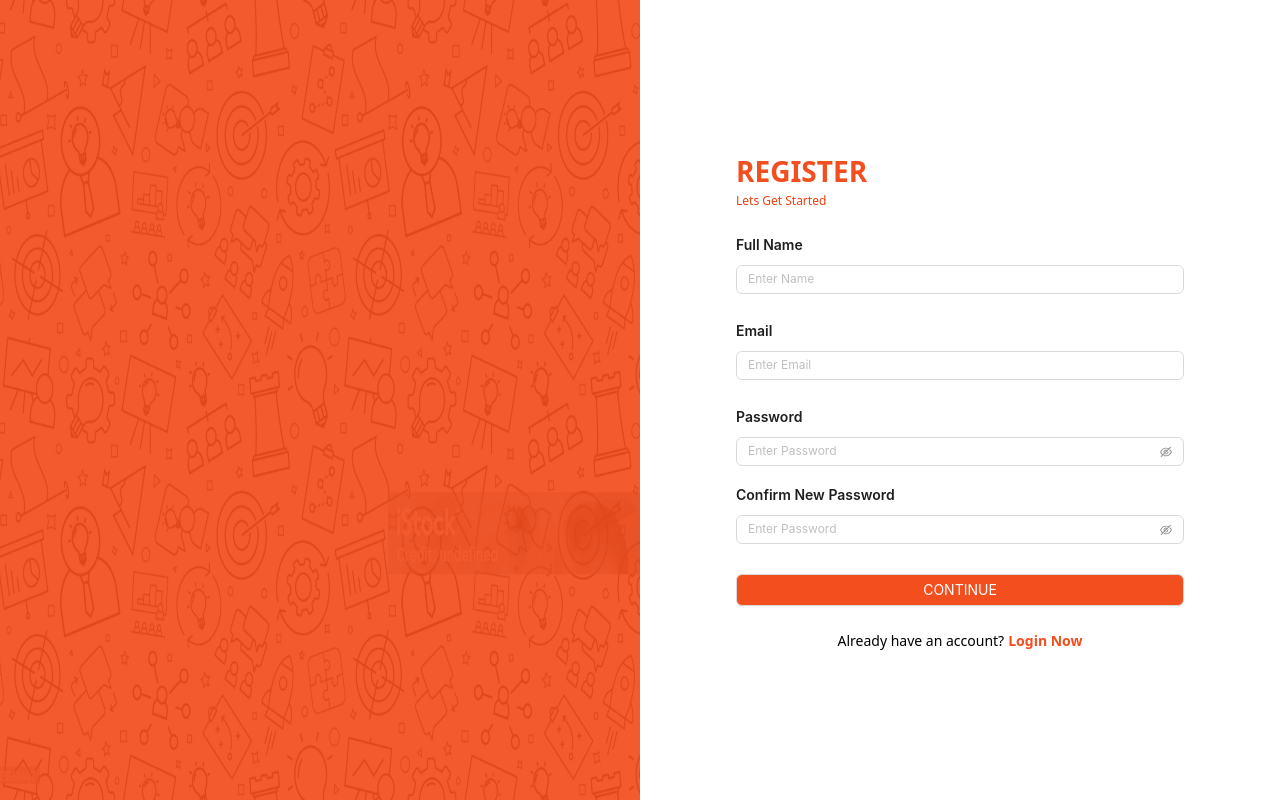
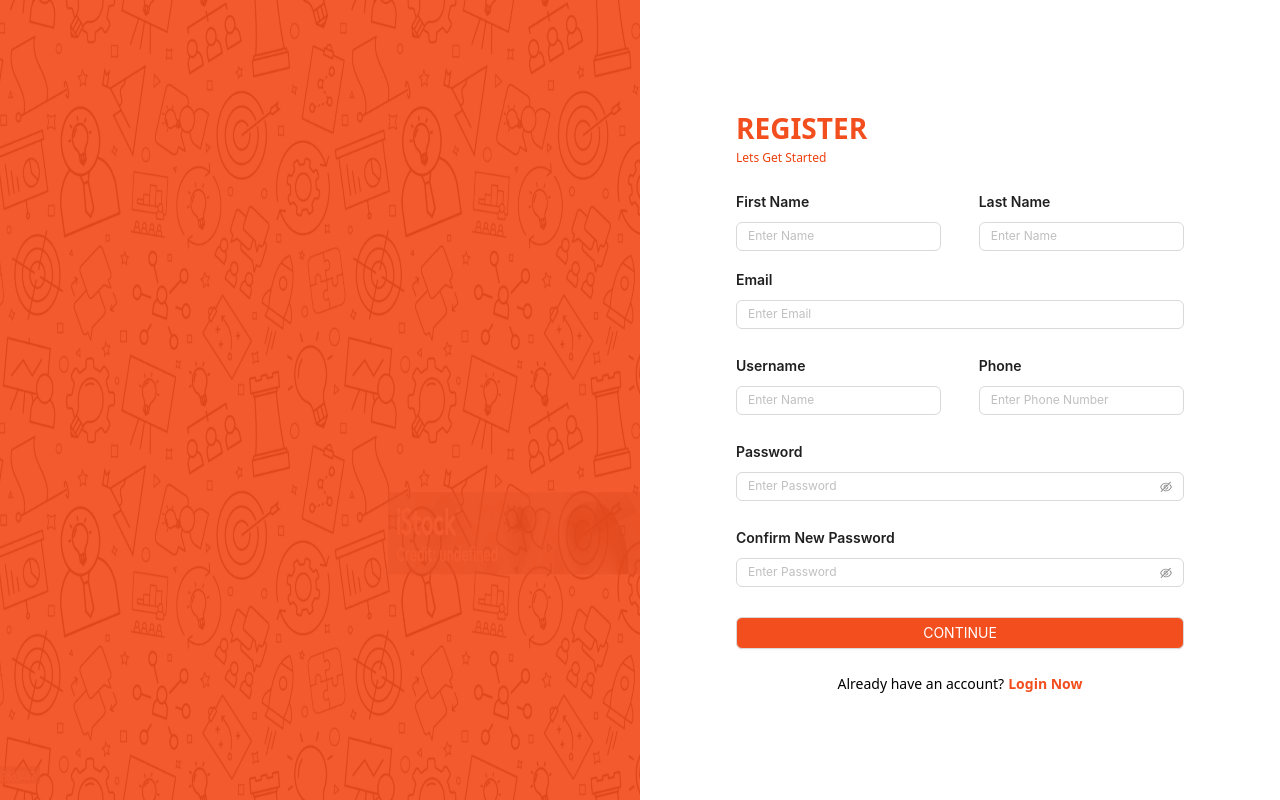
Before and after one commit to saadshahz/task-management, a Next.js app: page /register in a window 1280 px wide. Built offline with nearby package versions, Linux system fonts and the light colour scheme; no server answers.

Commit message:
User Register Task completed

```diff
--- a/app/(auth)/register/page.js
+++ b/app/(auth)/register/page.js
@@ -1,23 +1,70 @@
 "use client";
 import { useRouter } from "next/navigation";
-import { Button, Form, Input } from "antd";
+import { Button, Col, Form, Input, Row , notification} from "antd";
+import { CheckCircleFilled, CloseCircleFilled } from "@ant-design/icons";
+import { useState } from "react";
 
 export default function Register() {
   const router = useRouter();
-
+  const [api, contextHolder] = notification.useNotification();
+  const [isloading, setIsloading] = useState(false);
   const [form] = Form.useForm();
 
-  const onFinish = (formValues) => {
-    console.log("formValues : ", formValues);
+  const onFinish = async (formValues) => {
+    setIsloading(true);
+    const data = {
+      first_name: formValues.first_name,
+      last_name: formValues.last_name,
+      username: formValues.username,
+      email: formValues.email,
+      phone: formValues.phone,
+      password: formValues.password,
+    };
 
-    // localStorage.setItem('registerFormValues', JSON.stringify(formValues));
+    const response = await fetch(`http://localhost:3000/api/register`, {
+      method: "POST",
+      headers: { "Content-Type": "application/json" },
+      body: JSON.stringify(data),
+    });
 
-    // router.push('/salon/onboarding');
+    if (response.status == 200) {
+      setIsloading(false);
+      openNotificationWithIcon("success", `logged In Successfully`);
+      router.push("/login");
+    } else {
+      setIsloading(false);
+      openNotificationWithIcon("error", `${result.error}`);
+    }
+  };
+
+  const openNotificationWithIcon = (type, title) => {
+    api[type]({
+      duration: "2",
+      message: <div style={{ fontWeight: "bold" }}>{title}</div>,
+      description: (
+        <div style={{ fontWeight: "normal" }}>Lorem ipsum dolor semet</div>
+      ),
+      icon:
+        type === "error" ? (
+          <CloseCircleFilled
+            style={{
+              color: "#ff4d4f",
+            }}
+          />
+        ) : (
+          <CheckCircleFilled
+            style={{
+              color: "#95de64",
+            }}
+          />
+        ),
+    });
   };
 
   return (
     <>
       <div className="w-1/2 flex justify-center items-center">
+        {contextHolder}
         <div className="flex flex-col justify-center w-[70%]">
           <h1 className="text-formHeading text-primary text-left font-bold">
             REGISTER
@@ -32,10 +79,12 @@ export default function Register() {
             form={form}
             onFinish={onFinish}
           >
+            <Row className="justify-between">
+              <Col span={11}>
                 <Form.Item
                   required={false}
-              label="Full Name"
-              name="full_name"
+                  label="First Name"
+                  name="first_name"
                   colon={false}
                   className="mt-6 mb-4"
                   style={{ fontSize: "16px", fontWeight: "600" }}
@@ -53,12 +102,37 @@ export default function Register() {
                     style={{ fontSize: "12px", fontWeight: "400" }}
                   />
                 </Form.Item>
+              </Col>
+              <Col span={11}>
+                <Form.Item
+                  required={false}
+                  label="Last Name"
+                  name="last_name"
+                  colon={false}
+                  className="mt-6 mb-4"
+                  style={{ fontSize: "16px", fontWeight: "600" }}
+                  validateTrigger="onSubmit"
+                  rules={[
+                    {
+                      required: true,
+                      message: "Please input your Name",
+                    },
+                  ]}
+                >
+                  <Input
+                    allowClear
+                    placeholder="Enter Name"
+                    style={{ fontSize: "12px", fontWeight: "400" }}
+                  />
+                </Form.Item>
+              </Col>
+            </Row>
             <Form.Item
               required={false}
               label="Email"
               name="email"
               colon={false}
-              className="mt-6 mb-4"
+              className=""
               style={{ fontSize: "16px", fontWeight: "600" }}
               validateTrigger="onSubmit"
               rules={[
@@ -72,6 +146,51 @@ export default function Register() {
                 style={{ fontSize: "12px", fontWeight: "400" }}
               />
             </Form.Item>
+            <Row className="justify-between">
+              <Col span={11}>
+                {" "}
+                <Form.Item
+                  required={false}
+                  label="Username"
+                  name="username"
+                  colon={false}
+                  className=""
+                  style={{ fontSize: "16px", fontWeight: "600" }}
+                  validateTrigger="onSubmit"
+                  rules={[
+                    {
+                      required: true,
+                      message: "Please input your Name",
+                    },
+                  ]}
+                >
+                  <Input
+                    allowClear
+                    placeholder="Enter Name"
+                    style={{ fontSize: "12px", fontWeight: "400" }}
+                  />
+                </Form.Item>
+              </Col>
+              <Col span={11}>
+                <Form.Item
+                  required={false}
+                  label="Phone"
+                  name="phone"
+                  colon={false}
+                  className=""
+                  style={{ fontSize: "16px", fontWeight: "600" }}
+                  validateTrigger="onSubmit"
+                  rules={[{ required: true, message: "Phone is required" }]}
+                >
+                  <Input
+                    allowClear
+                    placeholder="Enter Phone Number"
+                    style={{ fontSize: "12px", fontWeight: "400" }}
+                  />
+                </Form.Item>
+              </Col>
+            </Row>
+
             <Form.Item
               required={false}
               id="password"
@@ -80,7 +199,7 @@ export default function Register() {
               colon={false}
               style={{ fontSize: "16px", fontWeight: "600" }}
               validateTrigger="onSubmit"
-              className="mt-6 mb-4"
+              className=""
               rules={[
                 {
                   required: true,
@@ -94,6 +213,7 @@ export default function Register() {
                 style={{ fontSize: "12px", fontWeight: "400" }}
               />
             </Form.Item>
+
             <Form.Item
               required={false}
               id="confirm_password"
@@ -125,10 +245,12 @@ export default function Register() {
                 style={{ fontSize: "12px", fontWeight: "400" }}
               />
             </Form.Item>
+
             <Form.Item>
               <Button
                 className="login-form-button text-light  text-formLabel bg-primary "
                 htmlType="submit"
+                loading={isloading}
                 block
               >
                 CONTINUE
--- /dev/null
+++ b/app/api/register/route.js
@@ -0,0 +1,31 @@
+import checkUserExist from "@/queries/checkUserExist";
+import registerUser from "@/queries/payload/registerUser";
+import { v4 as uuidv4 } from "uuid";
+
+export const POST = async (request) => {
+  try {
+    let response;
+
+    const userData = await request.json();
+    const userId = uuidv4();
+
+    const userExit = await checkUserExist(userData.username);
+  // `${userExit[0].user} User Exist Already`
+    if (userExit[0].user) {
+      response = { success: 0, message: `${userExit[0].user} Exist Already`, errors: [] };
+      return new Response(JSON.stringify(response), { status: 409 });
+    }
+
+    const result = await registerUser(userId, userData);
+
+    if (result) {
+      response = { success: 1, message: "Successfully created employee.", errors: [], transId: userId};
+      return new Response(JSON.stringify(response), { status: 200 });
+    }
+
+    response = { success: 0, message: `Something went wrong ${result}.`, errors: [], transId: userId };
+    return new Response(JSON.stringify(response), { status: 400 });
+  } catch (error) {
+    return new Response(" Reason : " + error, { status: 500 });
+  }
+};
--- a/package.json
+++ b/package.json
@@ -9,7 +9,7 @@
     "lint": "next lint"
   },
   "dependencies": {
-    "@ant-design/charts": "^2.2.5",
+    "@ant-design/charts": "^2.2.1",
     "@ant-design/icons": "^5.5.2",
     "antd": "^5.22.3",
     "dotenv": "^16.4.7",
@@ -18,7 +18,8 @@
     "next": "15.0.4",
     "next-auth": "^4.24.11",
     "react": "^19.0.0",
-    "react-dom": "^19.0.0"
+    "react-dom": "^19.0.0",
+    "uuid": "^11.0.3"
   },
   "devDependencies": {
     "eslint": "^8",
--- /dev/null
+++ b/queries/checkUserExist.js
@@ -0,0 +1,16 @@
+import query from "@/lib/dbConnection";
+
+export default function checkUserExist(username) {
+  const sqlQuery = `
+      SELECT count(username) as user from users
+        WHERE
+      username = ?
+    ;`;
+
+  const result = query({
+    query: sqlQuery,
+    values: [username],
+  });
+
+  return result;
+}
--- /dev/null
+++ b/queries/payload/registerUser.js
@@ -0,0 +1,19 @@
+import query from "@/lib/dbConnection";
+
+export default async function registerUser(user_id, params) {
+  const { first_name, last_name, username, email, phone, password } = params;
+
+  const sqlQuery = `
+    INSERT INTO users
+      ( user_id, first_name, last_name, username, email, phone, password )
+    value
+      ( ?, ?, ?, ?, ?, ?, md5(?))
+    ;`;
+
+  const result  = query({
+    query: sqlQuery,
+    values : [user_id, first_name, last_name, username, email, phone, password]
+  })
+
+  return result;
+}
```
Also changed, not shown: 1 other file (tests, documents, lock files or other folders). Lines whose indentation alone changed are shown as unchanged.
